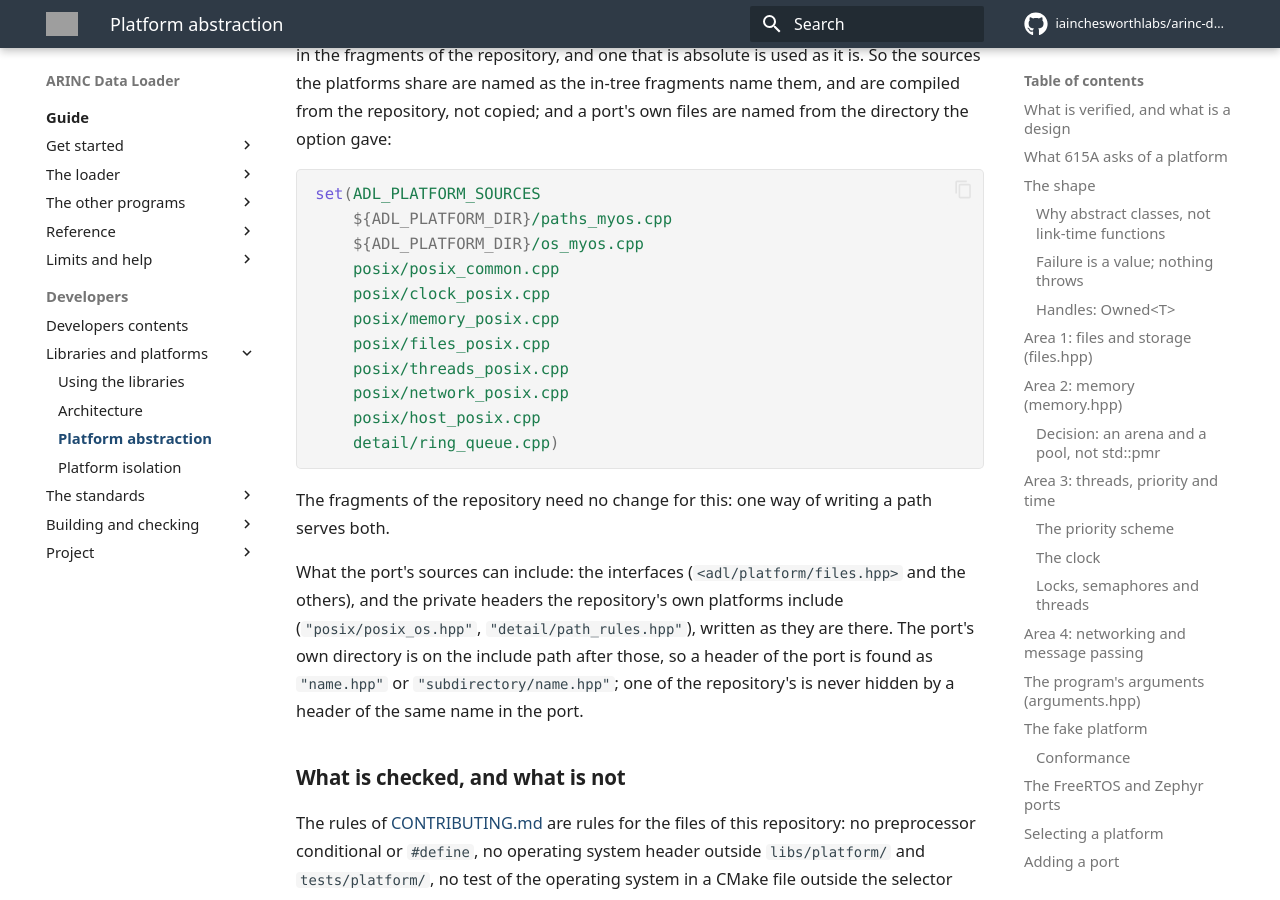
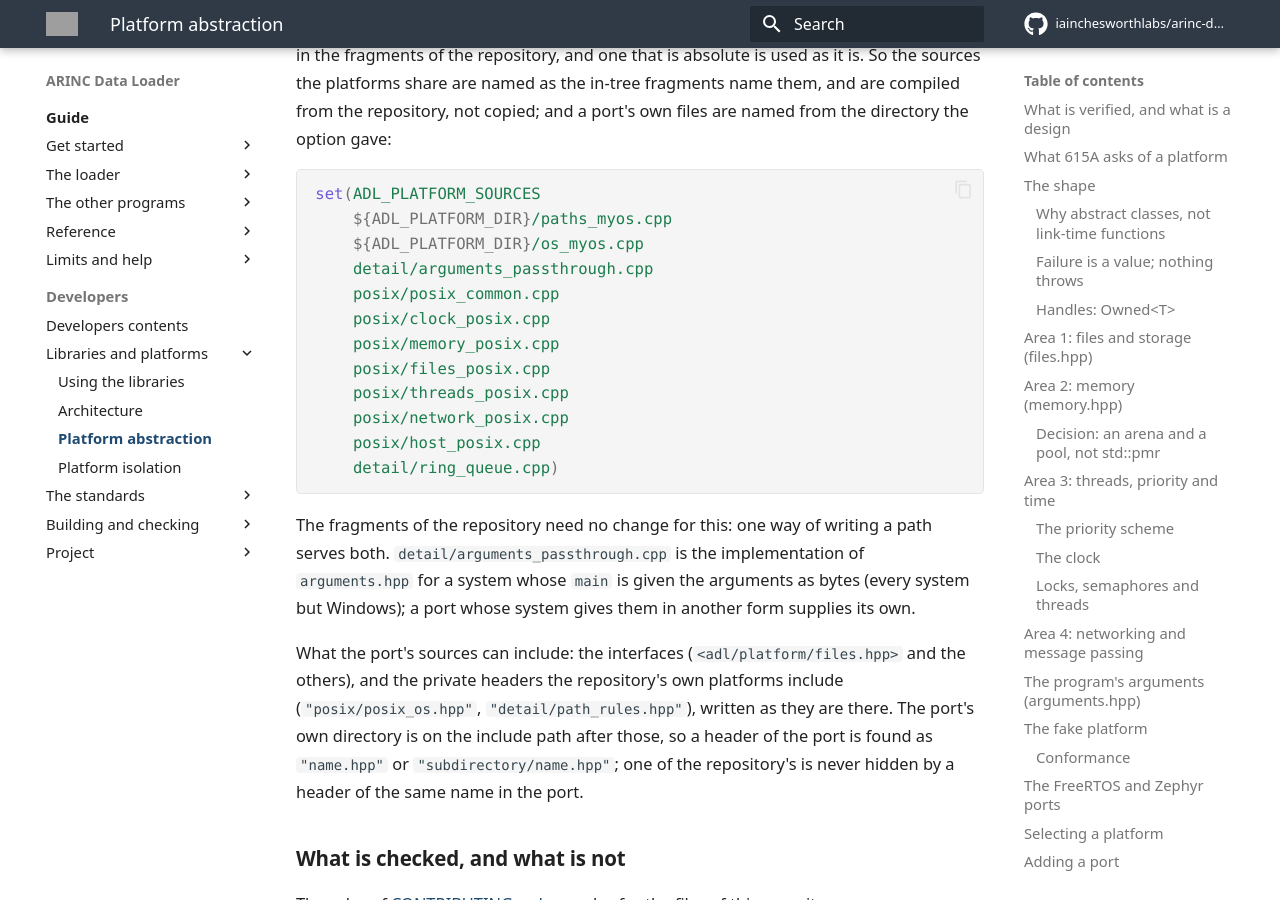
Before and after one commit to iainchesworthlabs/arinc-data-loader, an MkDocs documentation site: the page built from docs/platform-abstraction.md, in a window 1280 px wide and 900 px high, scrolled down 32078 px. Built offline with MkDocs 1.6.1 and Material for MkDocs 9.7.7, drawn with Linux system fonts in a browser that asks for light colours; comment, search, counter and statistics services are not loaded; grey boxes are pictures that could not be loaded.

Commit message:
Name the arguments source in the external platform example
A platform kept outside the repository has to implement every interface,
and arguments.hpp is one now. The example list of sources in
platform-abstraction.md did not name detail/arguments_passthrough.cpp, so a
port written from it would not link. It does now, with a line saying what
that file is for.

Signed-off-by: Iain Chesworth <iain.chesworth@gmail.com>

````diff
--- a/docs/platform-abstraction.md
+++ b/docs/platform-abstraction.md
@@ -781,6 +781,7 @@ own files are named from the directory the option gave:
 set(ADL_PLATFORM_SOURCES
     ${ADL_PLATFORM_DIR}/paths_myos.cpp
     ${ADL_PLATFORM_DIR}/os_myos.cpp
+    detail/arguments_passthrough.cpp
     posix/posix_common.cpp
     posix/clock_posix.cpp
     posix/memory_posix.cpp
@@ -792,6 +793,9 @@ set(ADL_PLATFORM_SOURCES
 ```
 
 The fragments of the repository need no change for this: one way of writing a path serves both.
+`detail/arguments_passthrough.cpp` is the implementation of `arguments.hpp` for a system whose `main` is given
+the arguments as bytes (every system but Windows); a port whose system gives them in another form supplies its
+own.
 
 What the port's sources can include: the interfaces (`<adl/platform/files.hpp>` and the others), and the
 private headers the repository's own platforms include (`"posix/posix_os.hpp"`, `"detail/path_rules.hpp"`),
````
